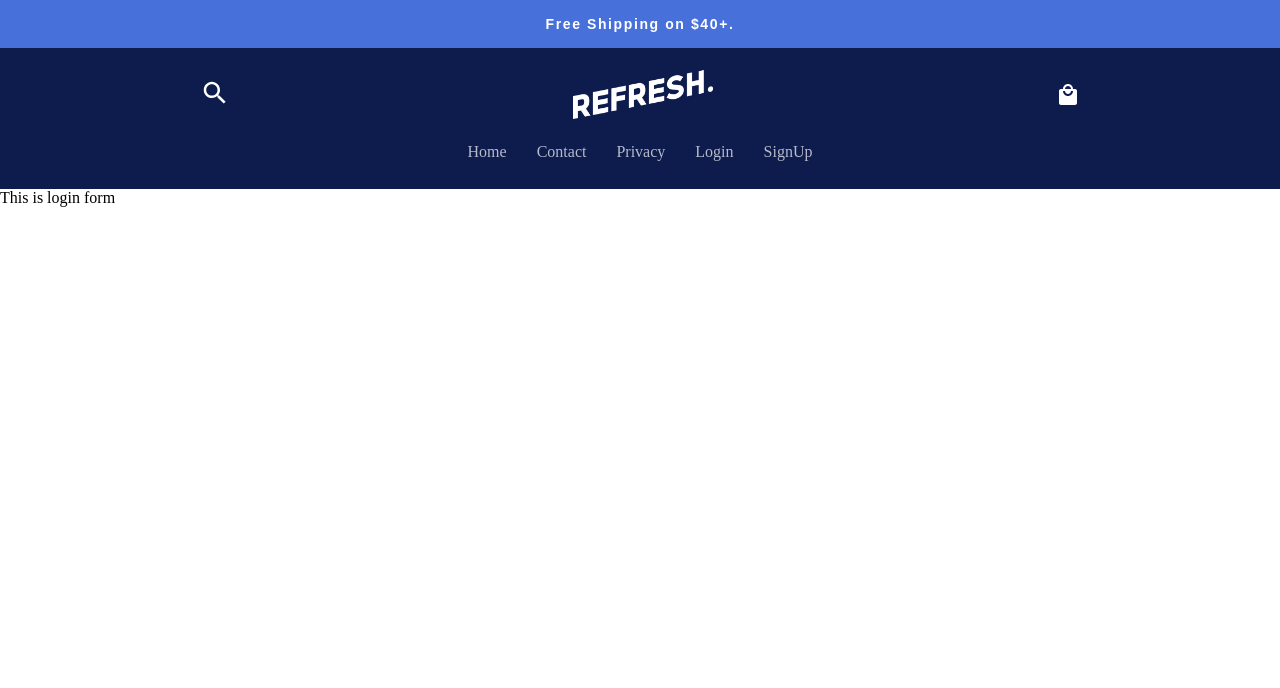
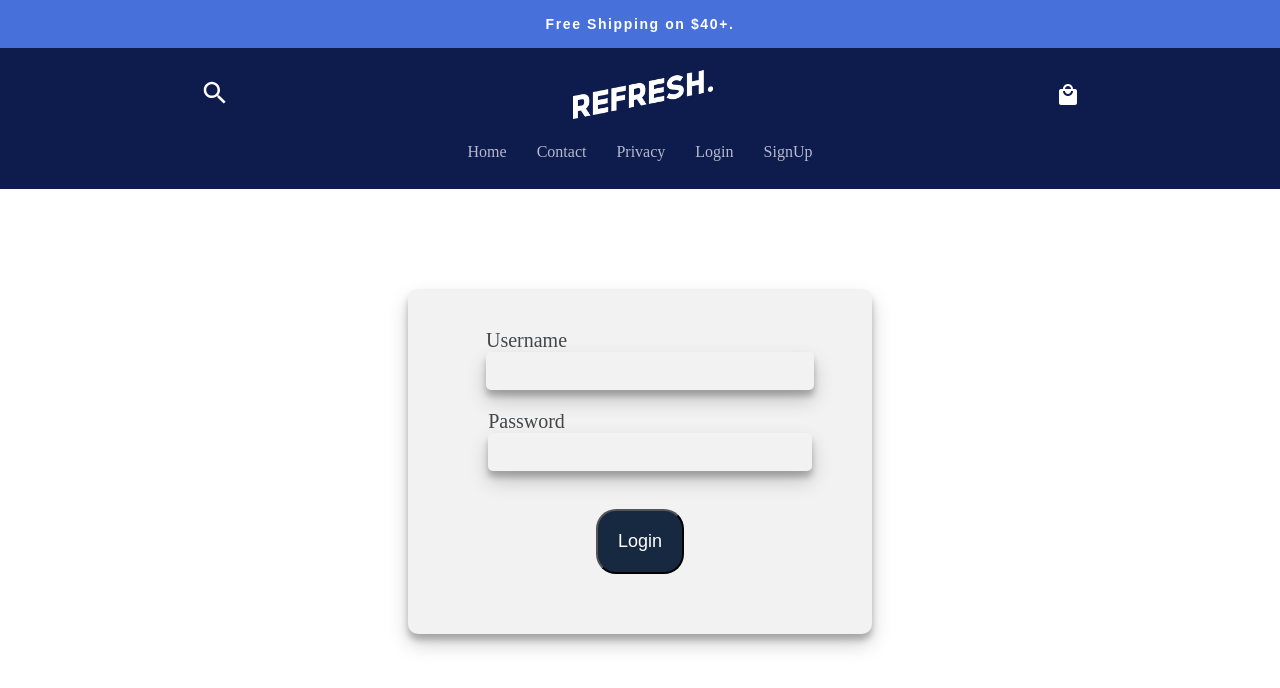
Before and after one commit to muhammadmueenarif/ecommerce-store-project, a React (Create React App) app: page /loginform in a window 1280 px wide. Shown: the top 688 px of the page. Built offline with nearby package versions, Linux system fonts and the light colour scheme.

Commit message:
login page design

```diff
--- a/src/Components/LoginForm.jsx
+++ b/src/Components/LoginForm.jsx
@@ -1,9 +1,47 @@
 import React from 'react'
+import { useState } from 'react'
+import './Loginup.css'
+import { Password } from '@mui/icons-material'
 
+const account1={
+  username: "john",
+  pin: "1111",
+}
+const account2={
+  username: "david",
+  pin: "2222",
+}
+const account3={
+  username: "carlos",
+  pin: "3333",
+}
+const account4={
+  username: "mathew",
+  pin: "4444",
+}
+
+const accounts = [account1, account2, account3, account4]
 const LoginForm = () => {
+
+  const [username, setusername] = useState("")
+  const [pin, setpin] = useState("")
+  const [error, seterror] = useState("")
+
   return (
     <div>
-      This is login form
+      <form className='sign-in-form' action=''>
+
+        <label>Username
+        <input type="text" value={username} />
+        </label>
+
+        <label>Password
+        <input type="text" value={pin} />
+        </label>
+        <br />
+        <button className='loginbtn' type='submit'>Login</button>
+      <div className="error">{error && <div>{error}</div>}</div>
+      </form>
     </div>
   )
 }
--- /dev/null
+++ b/src/Components/Loginup.css
@@ -0,0 +1,68 @@
+.sign-in-form {
+    width: 30%;
+    margin: 0 auto;
+    /* text-align: center; */
+    margin-top: 100px;
+    position: relative;
+    animation: mymove 1.5s ease-in-out;
+  }
+
+  form {
+    display: flex;
+    flex-direction: column;
+    align-items: center;
+    background-color: #f2f2f2;
+    padding: 40px;
+    border-radius: 10px;
+    box-shadow: 0 10px 20px rgba(0, 0, 0, 0.19), 0 6px 6px rgba(0, 0, 0, 0.23);
+  }
+  @keyframes mymove {
+    from {
+      left: -1500px;
+    }
+    to {
+      left: 0px;
+    }
+  }
+
+  input[type="text"],
+  input[type="password"] {
+    background-color: #f2f2f2;
+    width: 100%;
+    padding: 10px;
+    color: black !important;
+    margin-bottom: 20px;
+    font-size: 16px;
+    border-radius: 5px;
+    border: none;
+    color: black;
+    box-shadow: 0 10px 20px rgba(0, 0, 0, 0.19), 0 6px 6px rgba(0, 0, 0, 0.23);
+  }
+  input {
+    color: black;
+  }
+  /* input {
+    box-shadow: 0 10px 20px rgba(0, 0, 0, 0.19), 0 6px 6px rgba(0, 0, 0, 0.23);
+    border-radius: 5px;
+    margin-bottom: 20px;
+    font-size: 16px;
+    width: 100%;
+    padding: 10px;
+  } */
+  label {
+    font-size: 20px;
+    color: rgb(68, 70, 72);
+  }
+  .loginbtn {
+    padding: 20px;
+    font-size: 18px;
+    border-radius: 20px;
+    color: white;
+    background-color: rgb(23, 40, 65);
+    cursor: pointer;
+  }
+  .error {
+    margin-top: 20px;
+    font-size: 20px;
+    /* background-color: rgb(32, 167, 9); */
+  }
```
